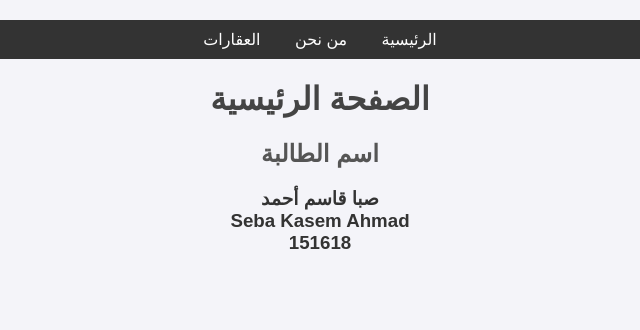
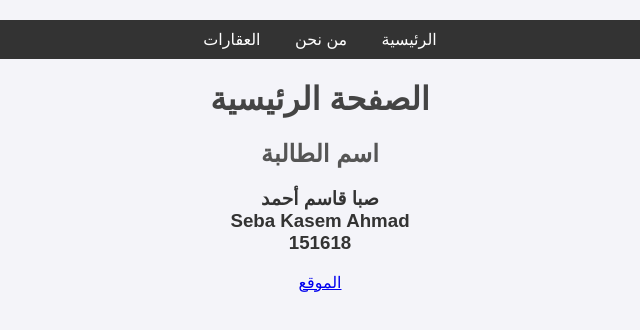
Before and after one commit to Sebakasemahmad/sebakasemahmad, a plain HTML site: page index.html in a window 1280 px wide. Shown: the full height of the page, 320-960 px from the left. Drawn offline with Linux system fonts and the light colour scheme.

Commit message:
Update index.html

```diff
--- a/index.html
+++ b/index.html
@@ -20,5 +20,6 @@
         151618
     </h3>
 
+    <a href="https://sebakasemahmad.github.io/sebakasemahmad">الموقع</a>
 </body>
 </html>
```
